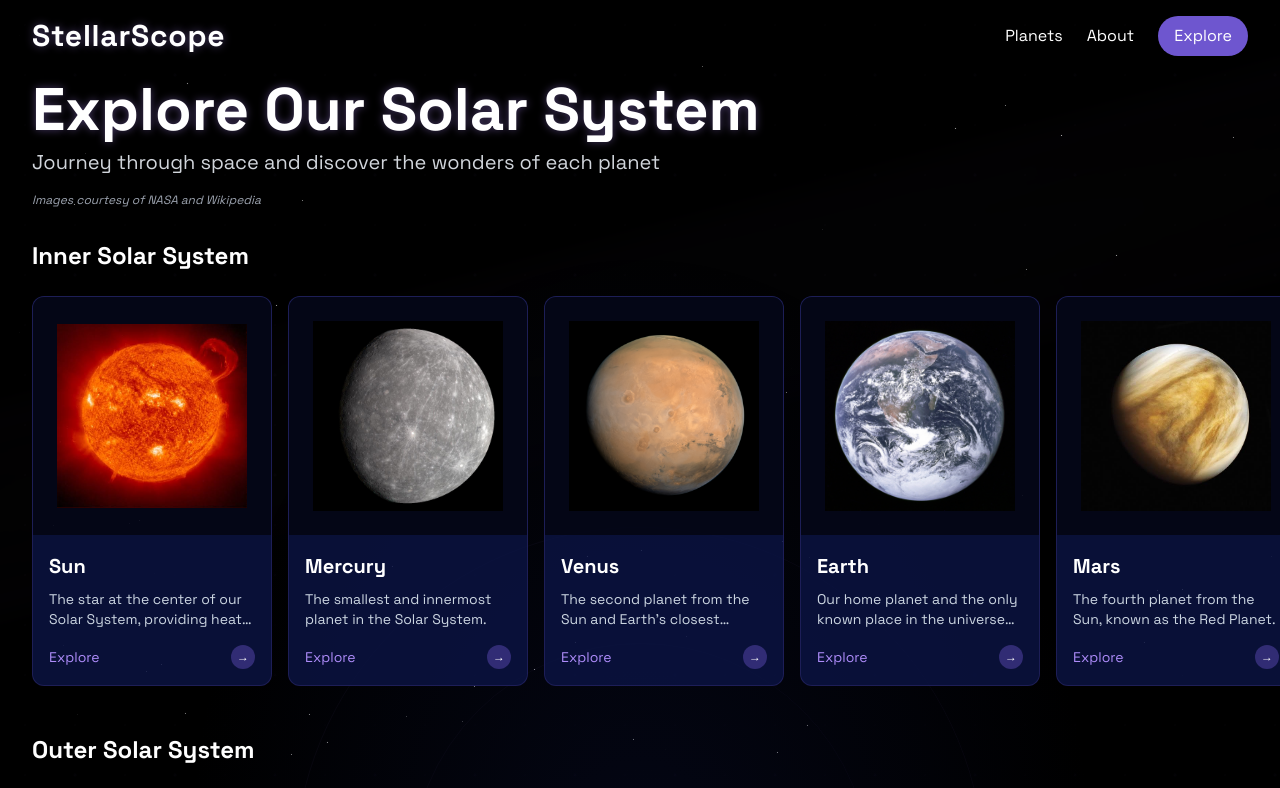
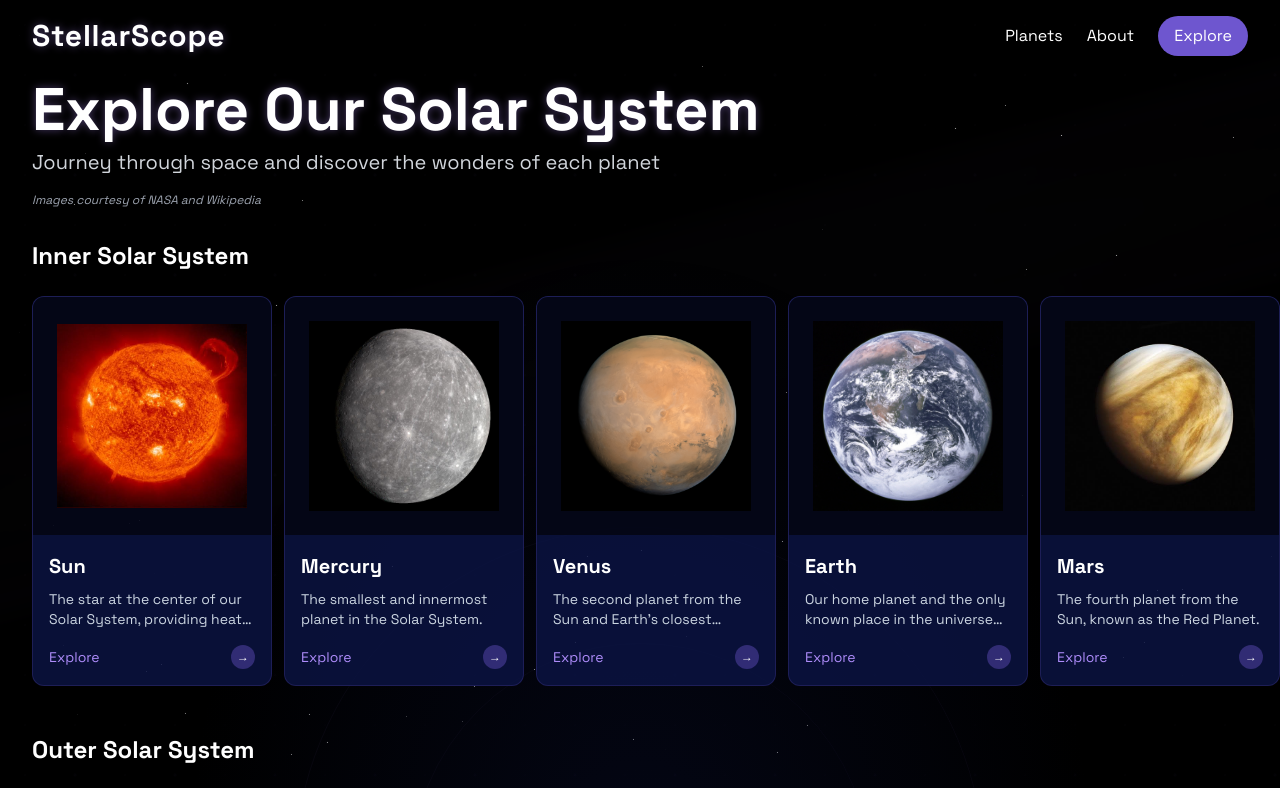
Before and after one commit to shohail-mahmud/stellar-panorama-09, a React (Vite) app: page /planets in a window 1280 px wide. Shown: the top 788 px of the page. Built offline with nearby package versions, Linux system fonts and the light colour scheme.

Commit message:
Fix: Enable horizontal scrolling for planet cards

```diff
--- a/src/components/PlanetCard.tsx
+++ b/src/components/PlanetCard.tsx
@@ -28,7 +28,8 @@ const PlanetCard = ({ planet, isReverse, index = 0 }: PlanetCardProps) => {
   const cardStyle = {
     animationDelay,
     animationFillMode: 'forwards',
-    width: isMobile ? '85vw' : '240px',
+    minWidth: isMobile ? '85vw' : '240px',
+    maxWidth: isMobile ? '85vw' : '240px',
   };
 
   return (
--- a/src/components/PlanetsRow.tsx
+++ b/src/components/PlanetsRow.tsx
@@ -34,8 +34,8 @@ const PlanetsRow: React.FC<PlanetsRowProps> = memo(({
         {title}
       </h2>
 
-      <div className="w-full relative">
-        <div className="planet-row px-4 sm:px-6 md:px-8">
+      <div className="w-full relative overflow-hidden">
+        <div className="flex overflow-x-auto scrollbar-none scroll-smooth gap-3 px-4 sm:px-6 md:px-8 py-2 -webkit-overflow-scrolling-touch">
           {planets.map((planet, index) => (
             <PlanetCard
               key={planet.id}
```
